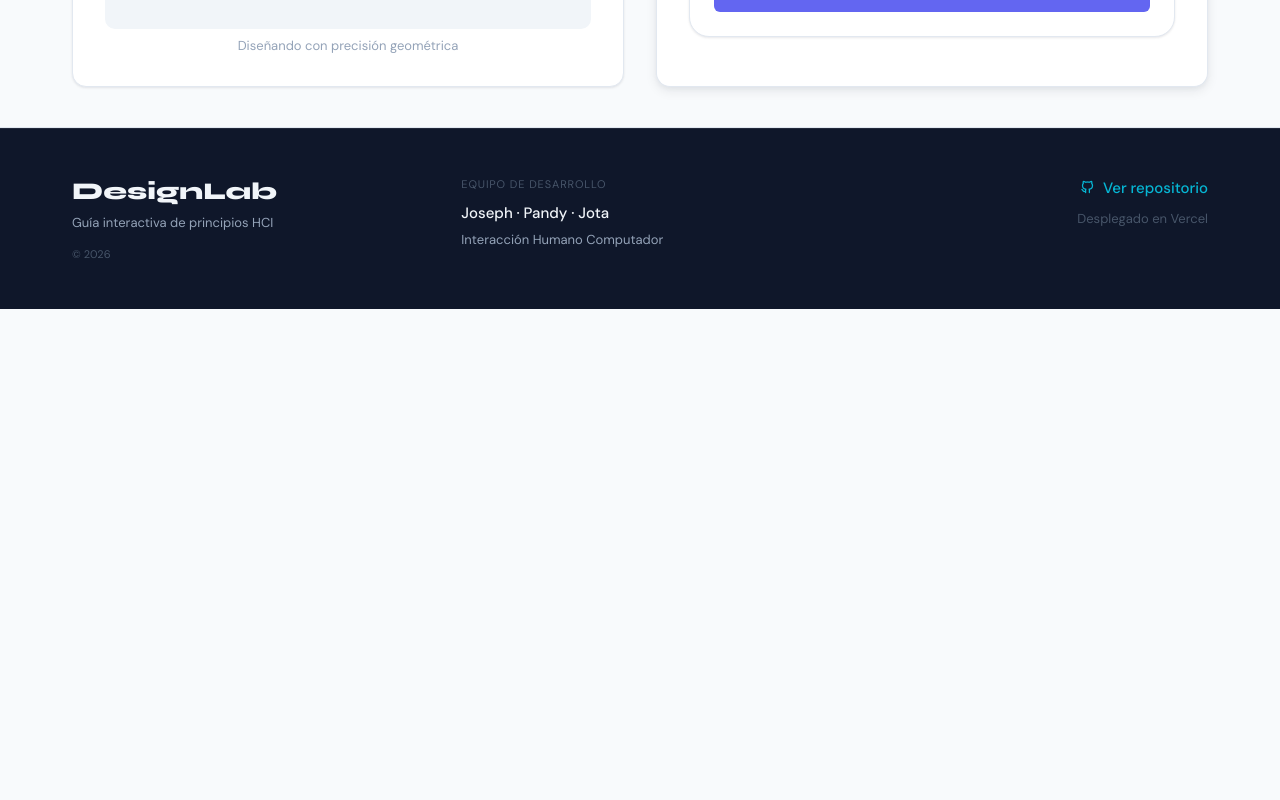
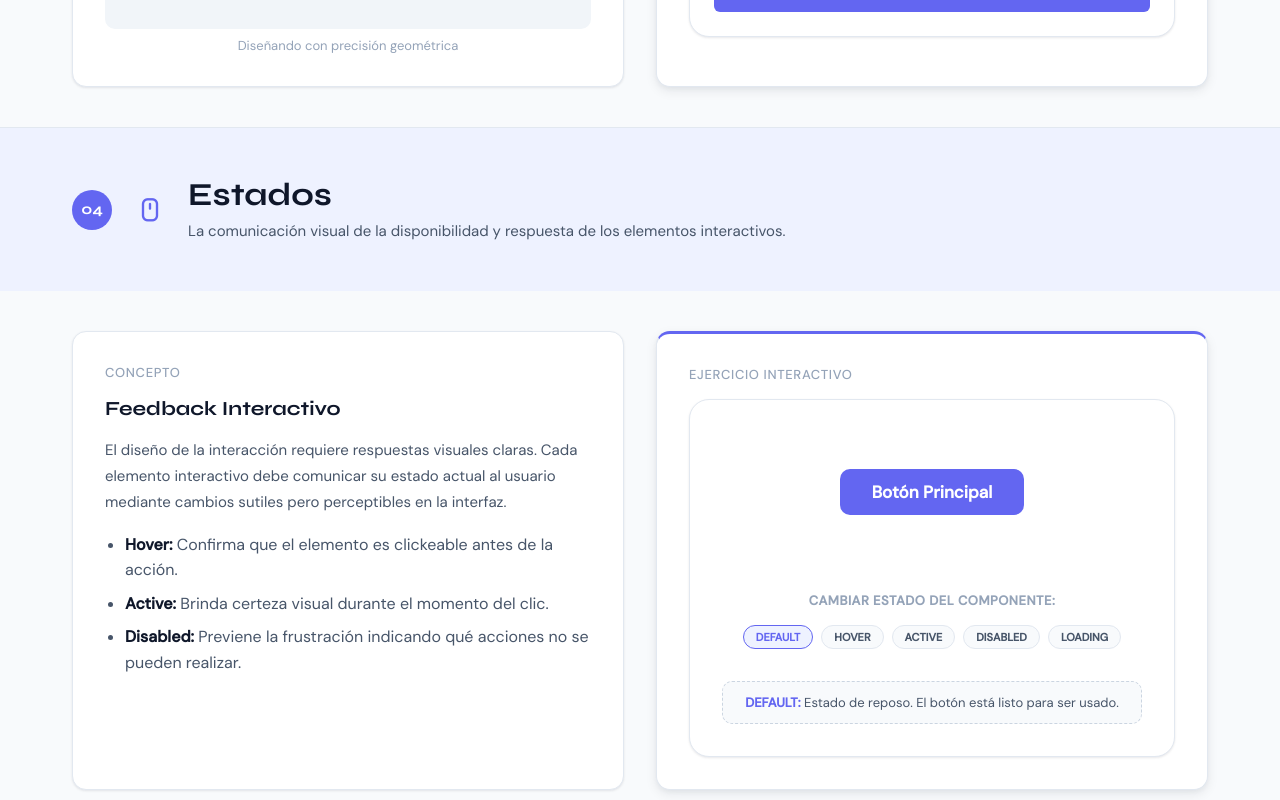
Before and after one commit to josephch28/designlab, a React (Vite) app: page / in a window 1280 px wide. Shown: the part 2960-3760 px from the top of the page. Before the commit the page ends 3269 px from the top, so only its background shows below. Built offline with nearby package versions, Linux system fonts and the light colour scheme.

Commit message:
feat: módulo estados con simulador de componente

```diff
--- a/src/App.jsx
+++ b/src/App.jsx
@@ -9,6 +9,7 @@ import Footer from './components/Footer'
 import ModuloTipografia from './modules/ModuloTipografia'
 import ModuloColor from './modules/ModuloColor'
 import IconografiaModule from './modules/IconografiaModule'
+import EstadosModule from './modules/EstadosModule'
 
 export default function App() {
   const [darkMode, setDarkMode] = useState(false)
@@ -27,6 +28,7 @@ export default function App() {
         {/* Pandy — ModuloIconografia */}
         <IconografiaModule />
         {/* Pandy — ModuloEstados */}
+        <EstadosModule />
         {/* Jota — ModuloConsistencia */}
         {/* Jota — ModuloInteraccion */}
       </main>
--- /dev/null
+++ b/src/modules/EstadosModule.css
@@ -0,0 +1,189 @@
+.estados-concepto {
+  display: flex;
+  flex-direction: column;
+  gap: var(--space-4);
+}
+
+.estados-titulo {
+  font-family: var(--font-title);
+  font-size: var(--text-lg);
+  font-weight: var(--weight-bold);
+  color: var(--color-text);
+  margin: 0;
+}
+
+.estados-texto {
+  font-size: var(--text-base);
+  color: var(--color-text-secondary);
+  line-height: var(--leading-relaxed);
+  margin: 0;
+}
+
+.estados-lista {
+  display: flex;
+  flex-direction: column;
+  gap: var(--space-2);
+  margin: 0;
+  padding-left: var(--space-5);
+  color: var(--color-text-secondary);
+}
+
+.estados-lista li {
+  line-height: var(--leading-normal);
+}
+
+.estados-lista strong {
+  color: var(--color-text);
+}
+
+.estados-ejercicio {
+  display: flex;
+  flex-direction: column;
+  background-color: var(--color-bg-card);
+  padding: var(--space-8);
+  border-radius: var(--radius-xl);
+  border: 1px solid var(--color-border);
+  box-shadow: var(--shadow-sm);
+}
+
+.estados-simulador {
+  display: flex;
+  flex-direction: column;
+  align-items: center;
+  gap: var(--space-10);
+}
+
+/* Área del botón principal */
+.estados-preview-area {
+  display: flex;
+  justify-content: center;
+  align-items: center;
+  width: 100%;
+  height: 120px;
+}
+
+.estados-btn-principal {
+  display: inline-flex;
+  align-items: center;
+  justify-content: center;
+  gap: var(--space-2);
+  padding: var(--space-3) var(--space-8);
+  font-family: var(--font-body);
+  font-weight: var(--weight-bold);
+  font-size: var(--text-md);
+  border: none;
+  border-radius: var(--radius-md);
+  color: var(--color-text-inverse);
+  transition: all 200ms ease; /* Transición solicitada */
+}
+
+/* Estados visuales del botón principal */
+.estados-btn-principal--default {
+  background-color: var(--color-primary);
+  cursor: pointer;
+}
+
+.estados-btn-principal--hover {
+  background-color: var(--color-primary-hover);
+  box-shadow: var(--shadow-md);
+  cursor: pointer;
+}
+
+.estados-btn-principal--active {
+  background-color: var(--color-primary-hover);
+  transform: scale(0.97);
+  box-shadow: none;
+  cursor: pointer;
+}
+
+.estados-btn-principal--disabled {
+  background-color: var(--color-border-strong);
+  color: var(--color-text-secondary);
+  opacity: 0.6;
+  cursor: not-allowed;
+}
+
+.estados-btn-principal--loading {
+  background-color: var(--color-primary);
+  cursor: wait;
+}
+
+/* Spinner para el estado loading */
+.estados-spinner {
+  width: 16px;
+  height: 16px;
+  border: 2px solid var(--color-text-inverse);
+  border-bottom-color: transparent;
+  border-radius: 50%;
+  animation: estados-spin 1s linear infinite;
+}
+
+@keyframes estados-spin {
+  from { transform: rotate(0deg); }
+  to { transform: rotate(360deg); }
+}
+
+/* Controles de estado */
+.estados-controles {
+  display: flex;
+  flex-direction: column;
+  align-items: center;
+  gap: var(--space-4);
+  width: 100%;
+}
+
+.estados-controles-label {
+  font-size: var(--text-sm);
+  color: var(--color-text-muted);
+  text-transform: uppercase;
+  letter-spacing: 0.5px;
+  font-weight: var(--weight-bold);
+  margin: 0;
+}
+
+.estados-chips {
+  display: flex;
+  flex-wrap: wrap;
+  justify-content: center;
+  gap: var(--space-2);
+}
+
+.estados-chip {
+  padding: var(--space-1) var(--space-3);
+  font-size: var(--text-xs);
+  font-family: var(--font-body);
+  font-weight: var(--weight-bold);
+  text-transform: uppercase;
+  color: var(--color-text-secondary);
+  background-color: var(--color-bg);
+  border: 1px solid var(--color-border);
+  border-radius: var(--radius-full);
+  cursor: pointer;
+  transition: var(--transition-fast);
+}
+
+.estados-chip:hover {
+  background-color: var(--color-bg-secondary);
+}
+
+.estados-chip--activo {
+  background-color: var(--color-primary-light);
+  color: var(--color-primary);
+  border-color: var(--color-primary);
+}
+
+.estados-explicacion {
+  margin-top: var(--space-4);
+  font-size: var(--text-sm);
+  color: var(--color-text-secondary);
+  text-align: center;
+  background-color: var(--color-bg);
+  padding: var(--space-3) var(--space-4);
+  border-radius: var(--radius-md);
+  border: 1px dashed var(--color-border-strong);
+  width: 100%;
+}
+
+.estados-explicacion strong {
+  color: var(--color-primary);
+}
--- /dev/null
+++ b/src/modules/EstadosModule.jsx
@@ -0,0 +1,80 @@
+import { useState } from 'react';
+import ModuleLayout from '../components/ModuleLayout';
+import './EstadosModule.css';
+
+export default function EstadosModule() {
+  const [activeState, setActiveState] = useState('default');
+
+  const statesData = [
+    { id: 'default', label: 'DEFAULT', desc: 'Estado de reposo. El botón está listo para ser usado.' },
+    { id: 'hover', label: 'HOVER', desc: 'El cursor está sobre el botón. Indica que es interactivo.' },
+    { id: 'active', label: 'ACTIVE', desc: 'El usuario está pulsando el botón en este momento.' },
+    { id: 'disabled', label: 'DISABLED', desc: 'La acción no está disponible. El usuario no puede interactuar.' },
+    { id: 'loading', label: 'LOADING', desc: 'El sistema está procesando. Evita acciones duplicadas del usuario.' },
+  ];
+
+  const currentDesc = statesData.find(s => s.id === activeState)?.desc;
+
+  const conceptContent = (
+    <div className="estados-concepto">
+      <h3 className="estados-titulo">Feedback Interactivo</h3>
+      <p className="estados-texto">
+        El diseño de la interacción requiere respuestas visuales claras. Cada elemento interactivo debe comunicar su estado actual al usuario mediante cambios sutiles pero perceptibles en la interfaz.
+      </p>
+      <ul className="estados-lista">
+        <li><strong>Hover:</strong> Confirma que el elemento es clickeable antes de la acción.</li>
+        <li><strong>Active:</strong> Brinda certeza visual durante el momento del clic.</li>
+        <li><strong>Disabled:</strong> Previene la frustración indicando qué acciones no se pueden realizar.</li>
+      </ul>
+    </div>
+  );
+
+  const exerciseContent = (
+    <div className="estados-ejercicio">
+      <div className="estados-simulador">
+        {/* Componente simulado */}
+        <div className="estados-preview-area">
+          <button
+            className={`estados-btn-principal estados-btn-principal--${activeState}`}
+            aria-disabled={activeState === 'disabled'}
+            disabled={activeState === 'disabled'}
+          >
+            {activeState === 'loading' && <span className="estados-spinner"></span>}
+            {activeState === 'loading' ? 'Cargando...' : 'Botón Principal'}
+          </button>
+        </div>
+
+        {/* Controles */}
+        <div className="estados-controles">
+          <p className="estados-controles-label">Cambiar estado del componente:</p>
+          <div className="estados-chips">
+            {statesData.map(state => (
+              <button
+                key={state.id}
+                className={`estados-chip ${activeState === state.id ? 'estados-chip--activo' : ''}`}
+                onClick={() => setActiveState(state.id)}
+              >
+                {state.label}
+              </button>
+            ))}
+          </div>
+          <p className="estados-explicacion">
+            <strong>{activeState.toUpperCase()}:</strong> {currentDesc}
+          </p>
+        </div>
+      </div>
+    </div>
+  );
+
+  return (
+    <ModuleLayout
+      id="estados"
+      icon="ti-mouse"
+      title="Estados"
+      description="La comunicación visual de la disponibilidad y respuesta de los elementos interactivos."
+      moduleNumber="04"
+      concept={conceptContent}
+      exercise={exerciseContent}
+    />
+  );
+}
```
